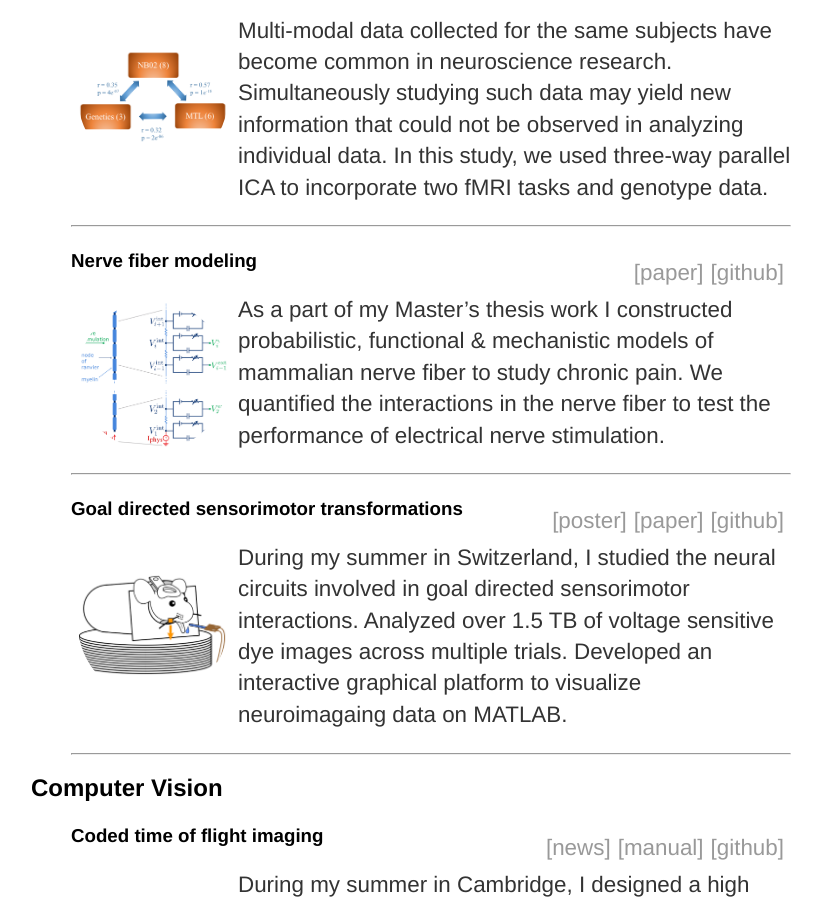
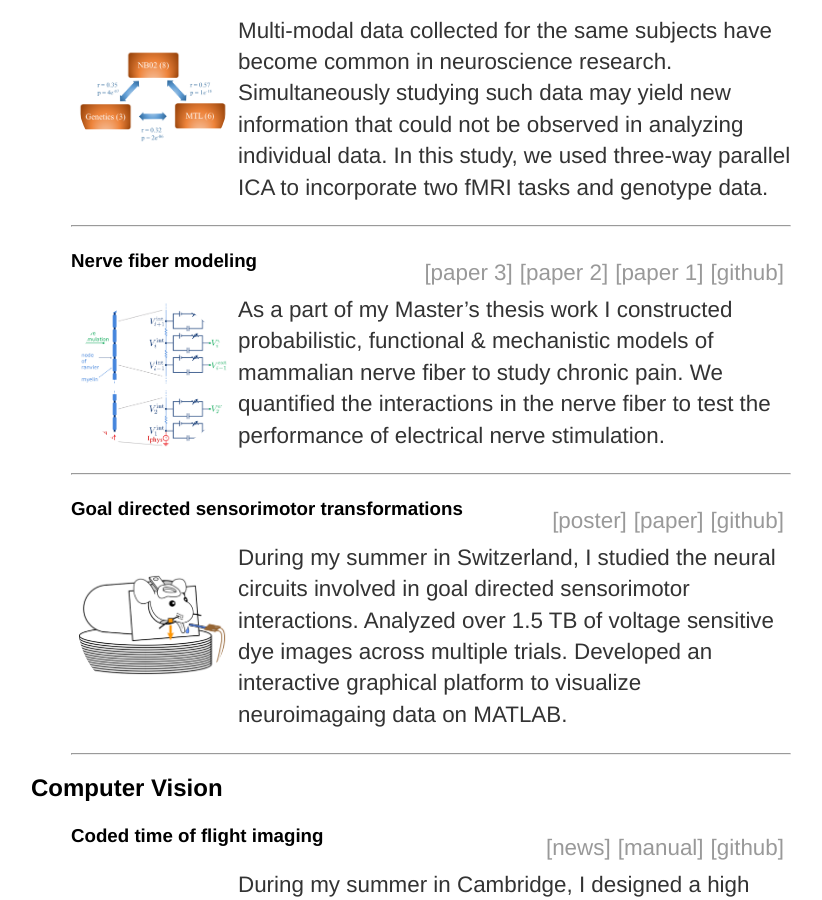
Before and after one commit to vjysd/vjysd.github.io, a Jekyll site: the page built from research/index.md, in a window 1280 px wide and 900 px high, scrolled down 667 px. Shown: the whole window, without its empty margins (209-1031 px from the left). Built offline with Jekyll 4.4.1, drawn with Linux system fonts in a browser that asks for light colours; comment, search, counter and statistics services are not loaded.

Commit message:
Added links

```diff
--- a/research/index.md
+++ b/research/index.md
@@ -33,7 +33,7 @@ img="mm.png"
 
 > ---
 
-> {% include bracket-link.md text="github" exturl="https://github.com" url="/vjysd/nerve-fiber-modeling" %} {% include bracket-link.md text="paper" exturl="https://doi.org" url="/10.1109/EMBC.2017.8037701" %}
+> {% include bracket-link.md text="github" exturl="https://github.com" url="/vjysd/nerve-fiber-modeling" %} {% include bracket-link.md text="paper 1" exturl="" url="/assets/files/embc2018_1.pdf" %} {% include bracket-link.md text="paper 2" exturl="" url="/assets/files/embc2018_1.pdf" %} {% include bracket-link.md text="paper 3" exturl="https://doi.org" url="/10.1109/EMBC.2017.8037701" %}
 
 > ### Nerve fiber modeling
 > {% include project-stub.md
```
